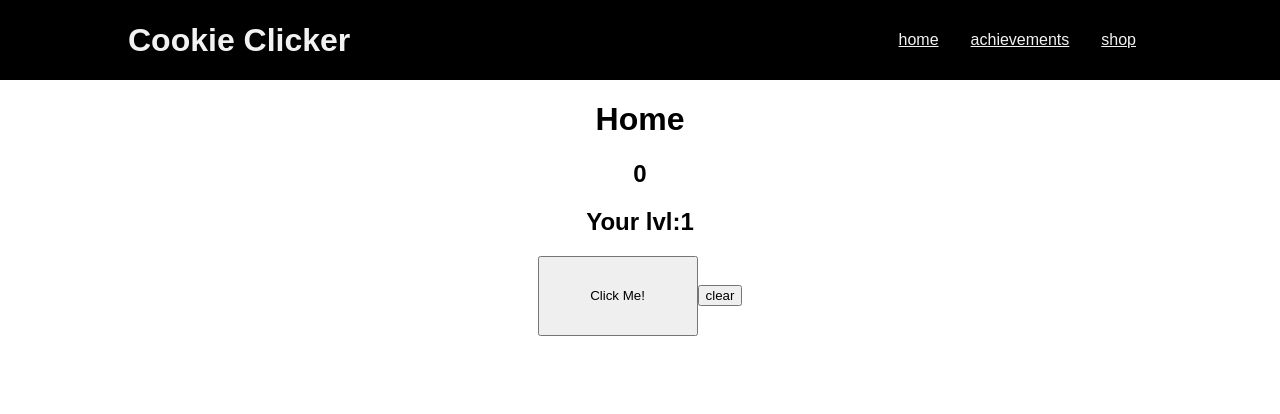
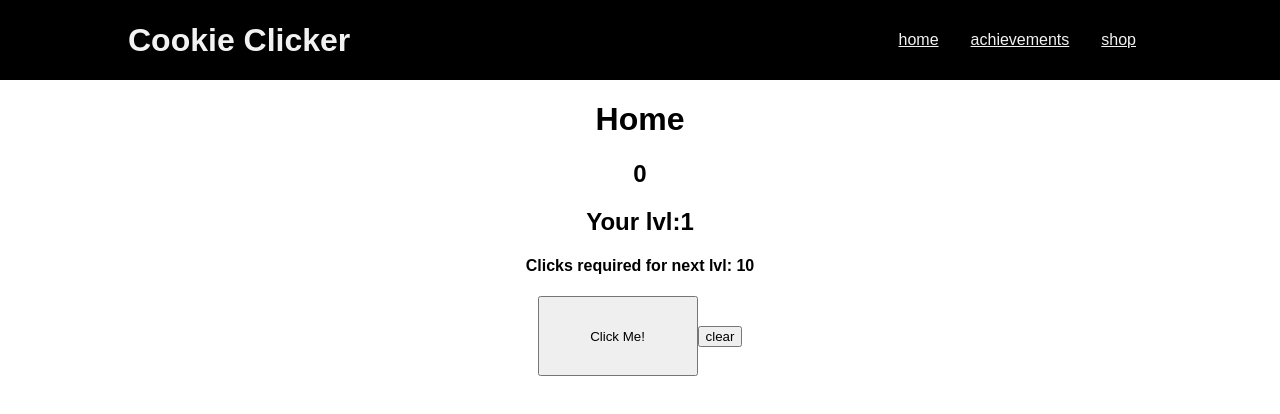
Before and after one commit to bm64/clicker-app, a React (Create React App) app: page / in a window 1280 px wide. Shown: the top 414 px of the page. Built offline with nearby package versions, Linux system fonts and the light colour scheme.

Commit message:
fix issue with wrong player lvl calculations

```diff
--- a/src/PlayerProgress.jsx
+++ b/src/PlayerProgress.jsx
@@ -2,14 +2,15 @@ import React, { useState, useEffect, useContext } from "react";
 import ClickerContext from "./clickerContext";
 
 const PlayerProgress = () => {
-  const { clicks, playerLvl } = useContext(ClickerContext)
-  console.log(typeof clicks)
+  const { clicks, playerLvl, lvlRequirement } = useContext(ClickerContext)
   return (
     <div>
       <h2>{
       Number.isInteger(clicks) ? clicks :
       clicks.toFixed(1)}</h2>
       <h2>Your lvl:{playerLvl}</h2>
+        <h4>Clicks required for next lvl: {lvlRequirement}</h4>
+
     </div>
   );
 };
--- a/src/achievements.js
+++ b/src/achievements.js
@@ -4,13 +4,6 @@ import { achievements as achievementlist } from "./data";
 
 const Achievements = () => {
   const { playerAchievements } = useContext(ClickerContext);
-  console.log(playerAchievements);
-  console.log(
-    Object.entries(achievementlist).filter(([key, item]) =>
-      playerAchievements.includes(key)
-    )
-  );
-  console.log(Object.entries(achievementlist));
   return (
     <div>
       <h1>Achievements</h1>
--- a/src/clickerContext.js
+++ b/src/clickerContext.js
@@ -39,6 +39,7 @@ export const ContextProvider = ({ children }) => {
   const [playerMachines, setPlayerMachines] = useState(storageMachines);
   const intervalRef = createRef();
 
+  console.log(playerMachines);
   //sum up cps and function
   useEffect(() => {
     let cps = 0;
@@ -78,9 +79,7 @@ export const ContextProvider = ({ children }) => {
   }, [playerMachines]);
 
   useEffect(() => {
-    if (clicks >= 10 && clicks < 20) {
-      setPlayerLvl(2);
-    } else if (clicks / 2 === lvlRequirement) {
+    if (clicks >= lvlRequirement) {
       setLvlRequirement(lvlRequirement * 2);
       setPlayerLvl(playerLvl + 1);
     }
@@ -154,6 +153,7 @@ export const ContextProvider = ({ children }) => {
     showMessage,
     playerMachines,
     handleBuyMachine,
+    lvlRequirement,
   };
   return (
     <ClickerContext.Provider value={value}>{children}</ClickerContext.Provider>
```
